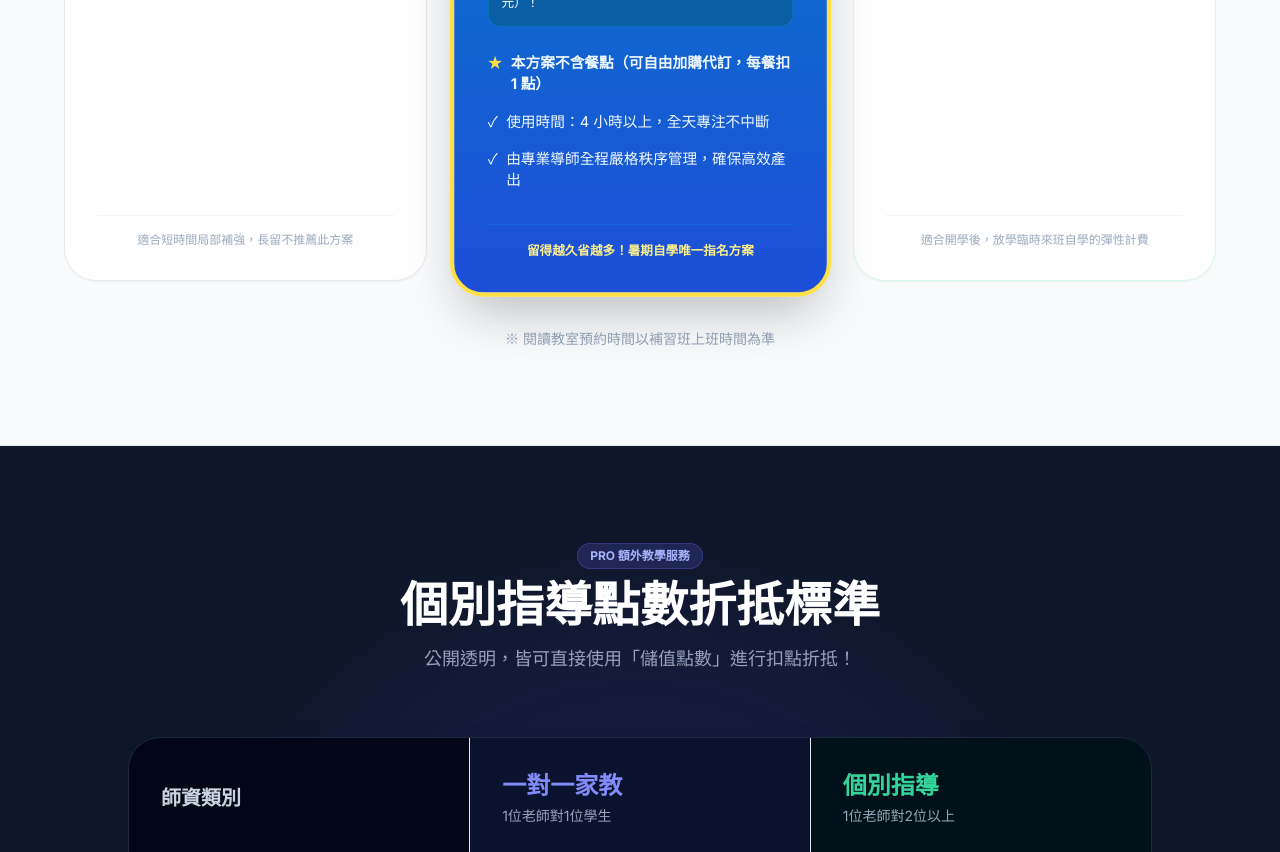
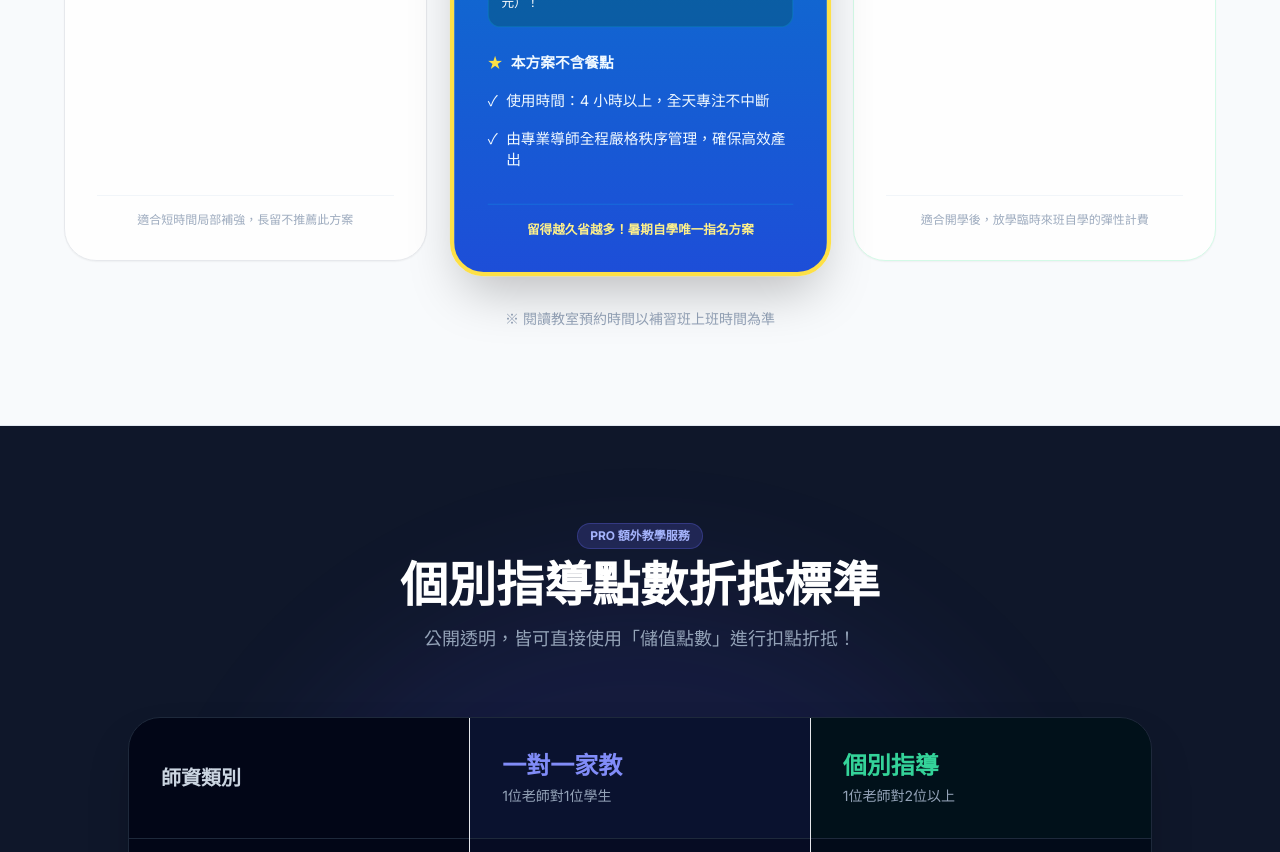
Before and after one commit to mocher235-byte/djkbook, a plain HTML site: page index.html in a window 1280 px wide. Shown: the part 1951-2803 px from the top of the page. Drawn offline with nearby package versions, Linux system fonts and the light colour scheme.

Commit message:
Add files via upload

```diff
--- a/index.html
+++ b/index.html
@@ -184,7 +184,7 @@
                         <ul class="space-y-4 text-sky-50 mb-8 text-sm">
                             <li class="flex items-start">
                                 <span class="text-yellow-300 mr-2">★</span>
-                                <span class="font-bold">本方案不含餐點（可自由加購代訂，每餐扣 1 點）</span>
+                                <span class="font-bold">本方案不含餐點</span>
                             </li>
                             <li class="flex items-start">
                                 <span class="mr-2">✓</span>
```
